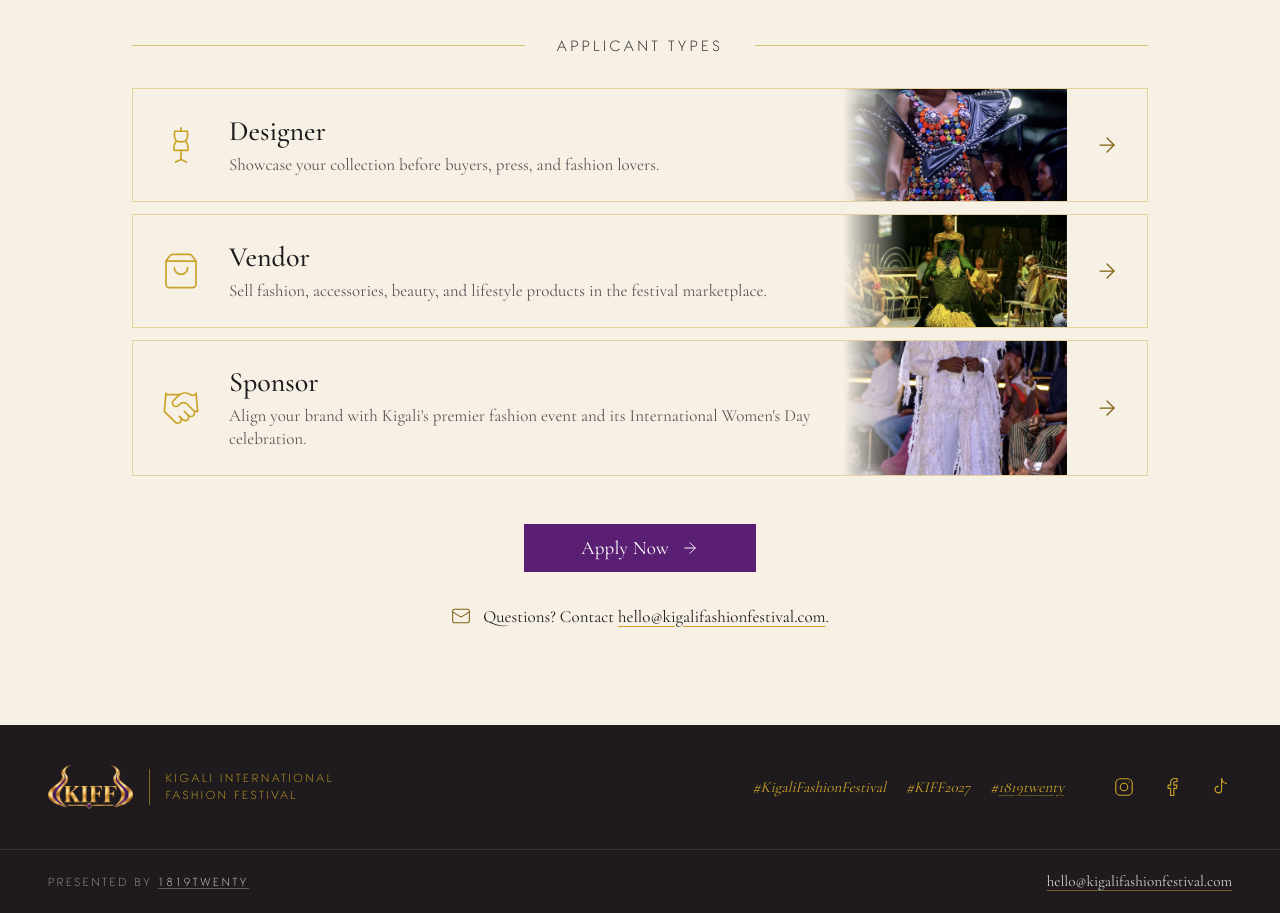
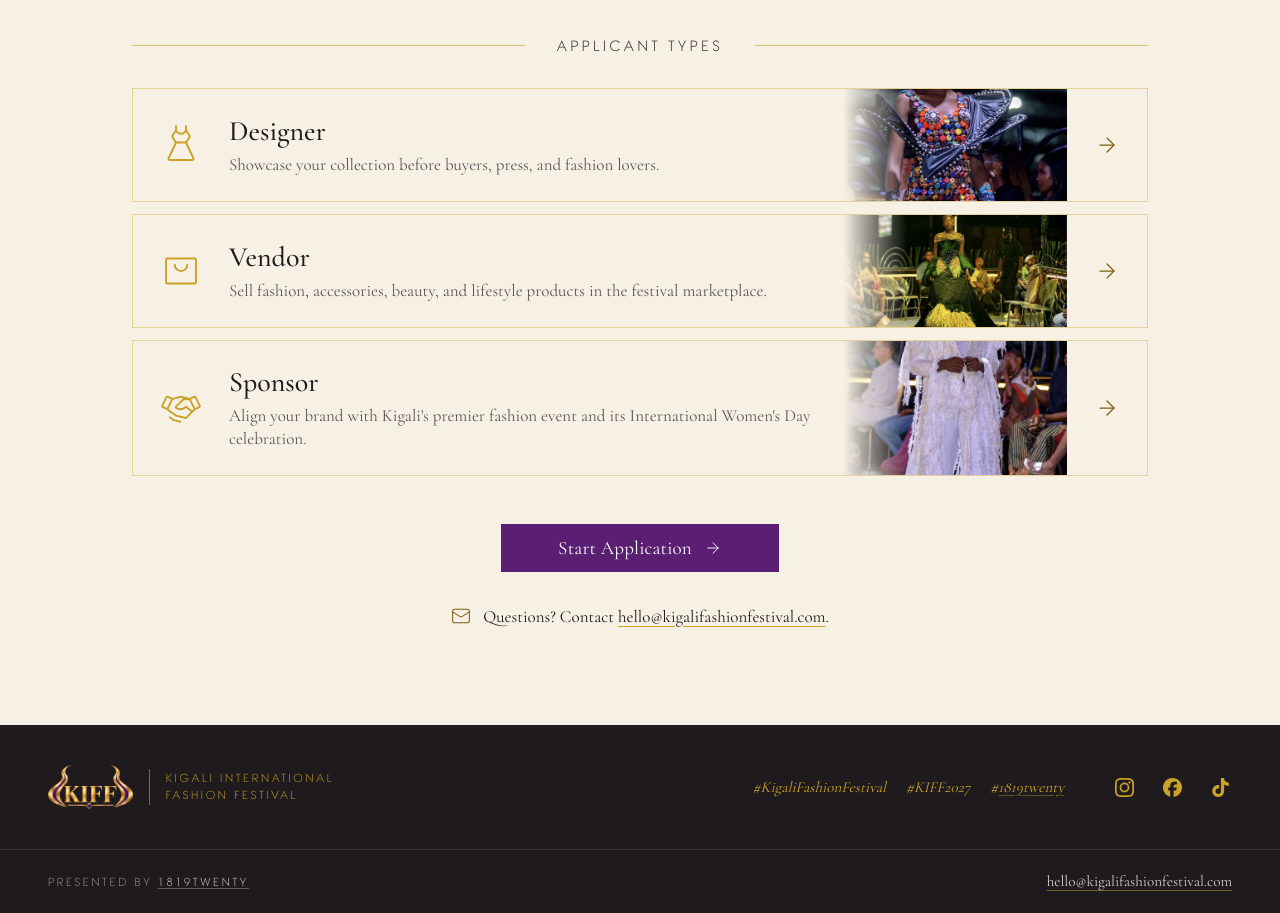
Before and after one commit to nishimweprince/kiff, a Next.js app: page /apply in a window 1280 px wide. Shown: the part 900-1813 px from the top of the page. Built offline with nearby package versions, Linux system fonts and the light colour scheme.

Commit message:
feat: migrate from lucide-react to react-icons for consistent icon usage and improve accessibility

```diff
--- a/app/apply/page.tsx
+++ b/app/apply/page.tsx
@@ -1,12 +1,12 @@
 import type { Metadata } from "next";
 import Image from "next/image";
 import Link from "next/link";
-import { CalendarDays, Handshake, Mail, ShoppingBag } from "lucide-react";
+import { LuCalendarDays as CalendarDays, LuMail as Mail } from "react-icons/lu";
+import { PiDressLight, PiHandshakeLight, PiShoppingBagLight } from "react-icons/pi";
 import { Hero, HeroTitle } from "@/components/Hero";
 import { Arrow, Button } from "@/components/Button";
 import { DiamondRule } from "@/components/DiamondRule";
 import { SectionLabel } from "@/components/SectionLabel";
-import { DressForm } from "@/components/icons";
 import { APPLICANT_ROWS, APPLY_INTRO } from "@/lib/content";
 import { CONTACT_EMAIL } from "@/lib/config";
 
@@ -16,7 +16,7 @@ export const metadata: Metadata = {
     "Apply to the Kigali International Fashion Festival, March 8–14, 2027, as a designer, vendor, or sponsor. Applications close February 1, 2027.",
 };
 
-const icons = { designer: DressForm, vendor: ShoppingBag, sponsor: Handshake } as const;
+const icons = { designer: PiDressLight, vendor: PiShoppingBagLight, sponsor: PiHandshakeLight } as const;
 
 export default function ApplyPage() {
   return (
@@ -58,7 +58,7 @@ export default function ApplyPage() {
                     href={`/apply/form?type=${row.type}`}
                     className="group grid grid-cols-[auto_minmax(0,1fr)_auto] items-center gap-x-5 border border-gold/40 bg-ivory pl-5 transition-colors hover:border-gold sm:grid-cols-[auto_minmax(0,1fr)_minmax(0,14rem)_auto] sm:gap-x-7 sm:pl-7"
                   >
-                    <Icon size={40} strokeWidth={1} className="text-gold" />
+                    <Icon size={40} className="text-gold" aria-hidden="true" />
                     <span className="py-6">
                       <span className="block font-serif text-[1.75rem] font-medium leading-tight">{row.title}</span>
                       <span className="mt-1 block text-[1.0625rem] leading-snug text-mute">{row.body}</span>
@@ -89,7 +89,7 @@ export default function ApplyPage() {
 
         <div className="flex flex-col items-center gap-8 pb-20 pt-12 sm:pb-24">
           <Button href="/apply/form" arrow className="px-14">
-            Apply Now
+            Start Application
           </Button>
           <p className="flex items-center gap-3 text-center text-[1.0625rem]">
             <Mail size={20} strokeWidth={1.25} className="shrink-0 text-gold-deep" aria-hidden="true" />
--- a/app/page.tsx
+++ b/app/page.tsx
@@ -1,5 +1,5 @@
 import Image from "next/image";
-import { CalendarDays, ChevronDown } from "lucide-react";
+import { LuCalendarDays as CalendarDays, LuChevronDown as ChevronDown } from "react-icons/lu";
 import { Hero } from "@/components/Hero";
 import { Button } from "@/components/Button";
 import { DiamondRule } from "@/components/DiamondRule";
--- a/app/partners/page.tsx
+++ b/app/partners/page.tsx
@@ -1,23 +1,21 @@
 import type { Metadata } from "next";
 import Image from "next/image";
+import type { IconType } from "react-icons";
 import {
-  Camera,
-  Check,
-  ConciergeBell,
-  Handshake,
-  Printer,
-  Scissors,
-  ShoppingBag,
-  Theater,
-  BusFront,
-  UtensilsCrossed,
-  type LucideIcon,
-} from "lucide-react";
+  LuBusFront as BusFront,
+  LuCamera as Camera,
+  LuCheck as Check,
+  LuConciergeBell as ConciergeBell,
+  LuPrinter as Printer,
+  LuScissors as Scissors,
+  LuTheater as Theater,
+  LuUtensilsCrossed as UtensilsCrossed,
+} from "react-icons/lu";
+import { PiDressLight, PiHandshakeLight, PiShoppingBagLight } from "react-icons/pi";
 import { Hero, HeroTitle } from "@/components/Hero";
 import { Button } from "@/components/Button";
 import { DiamondRule } from "@/components/DiamondRule";
 import { SectionLabel } from "@/components/SectionLabel";
-import { DressForm } from "@/components/icons";
 import { PARTNERS_INTRO, STUDIO_PARTNER, TIERS, WAYS_TO_PARTNER } from "@/lib/content";
 import { clsx } from "@/lib/clsx";
 
@@ -27,9 +25,9 @@ export const metadata: Metadata = {
     "Partner with the Kigali International Fashion Festival as a designer, vendor, sponsor, or in-kind Studio Partner. Couture, Runway, and Atelier sponsorship levels.",
 };
 
-const wayIcons = { designer: DressForm, vendor: ShoppingBag, sponsor: Handshake } as const;
+const wayIcons = { designer: PiDressLight, vendor: PiShoppingBagLight, sponsor: PiHandshakeLight } as const;
 
-const serviceIcons: Record<(typeof STUDIO_PARTNER.services)[number], LucideIcon> = {
+const serviceIcons: Record<(typeof STUDIO_PARTNER.services)[number], IconType> = {
   "Venue & Staging": Theater,
   Hospitality: ConciergeBell,
   "Hair & Makeup": Scissors,
@@ -83,7 +81,7 @@ export default function PartnersPage() {
               const Icon = wayIcons[way.type];
               return (
                 <li key={way.type} className="flex flex-col items-center border border-gold/40 px-7 pb-9 pt-8 text-center">
-                  <Icon size={40} strokeWidth={1} className="text-gold" />
+                  <Icon size={40} className="text-gold" aria-hidden="true" />
                   <h3 className="mt-4 font-serif text-[1.75rem] font-medium leading-tight">{way.title}</h3>
                   <p className="mt-3 max-w-[30ch] text-[1.0625rem] leading-relaxed text-mute">{way.body}</p>
                 </li>
--- a/components/Button.tsx
+++ b/components/Button.tsx
@@ -1,5 +1,5 @@
 import Link from "next/link";
-import { ArrowRight } from "lucide-react";
+import { LuArrowRight as ArrowRight } from "react-icons/lu";
 import { clsx } from "@/lib/clsx";
 
 type Variant = "purple" | "gold-outline" | "light-outline";
--- a/components/Footer.tsx
+++ b/components/Footer.tsx
@@ -2,12 +2,12 @@ import Image from "next/image";
 import Link from "next/link";
 import { CONTACT_EMAIL, SOCIAL } from "@/lib/config";
 import { Brand1819 } from "./Brand1819";
-import { Facebook, Instagram, TikTok } from "./icons";
+import { SiFacebook, SiInstagram, SiTiktok } from "react-icons/si";
 
 const socials = [
-  { href: SOCIAL.instagram, label: "Instagram", Icon: Instagram },
-  { href: SOCIAL.facebook, label: "Facebook", Icon: Facebook },
-  { href: SOCIAL.tiktok, label: "TikTok", Icon: TikTok },
+  { href: SOCIAL.instagram, label: "Instagram", Icon: SiInstagram },
+  { href: SOCIAL.facebook, label: "Facebook", Icon: SiFacebook },
+  { href: SOCIAL.tiktok, label: "TikTok", Icon: SiTiktok },
 ];
 
 export function Footer() {
@@ -42,7 +42,7 @@ export function Footer() {
                 aria-label={`KIFF on ${label} (opens in a new tab)`}
                 className="grid size-10 place-items-center text-gold transition-colors hover:text-gold-soft"
               >
-                <Icon size={22} />
+                <Icon size={19} aria-hidden="true" />
               </a>
             </li>
           ))}
--- a/components/Header.tsx
+++ b/components/Header.tsx
@@ -4,7 +4,7 @@ import Image from "next/image";
 import Link from "next/link";
 import { usePathname } from "next/navigation";
 import { useEffect, useState } from "react";
-import { Menu, X } from "lucide-react";
+import { LuMenu as Menu, LuX as X } from "react-icons/lu";
 import { SOCIAL } from "@/lib/config";
 import { clsx } from "@/lib/clsx";
 
@@ -108,7 +108,11 @@ export function Header() {
           aria-label={open ? "Close menu" : "Open menu"}
           className="-mr-2 grid size-10 cursor-pointer place-items-center text-ink md:hidden"
         >
-          {open ? <X size={24} strokeWidth={1.25} /> : <Menu size={24} strokeWidth={1.25} />}
+          {open ? (
+            <X size={24} strokeWidth={1.25} aria-hidden="true" />
+          ) : (
+            <Menu size={24} strokeWidth={1.25} aria-hidden="true" />
+          )}
         </button>
       </div>
 
--- a/components/form/FileUpload.tsx
+++ b/components/form/FileUpload.tsx
@@ -1,7 +1,13 @@
 "use client";
 
 import { useEffect, useId, useRef, useState } from "react";
-import { FileText, ImageIcon, LoaderCircle, Upload, X } from "lucide-react";
+import {
+  LuFileText as FileText,
+  LuImage as ImageIcon,
+  LuLoaderCircle as LoaderCircle,
+  LuUpload as Upload,
+  LuX as X,
+} from "react-icons/lu";
 import type { UploadedFile } from "@/lib/schema";
 import { FieldError } from "./fields";
 import { clsx } from "@/lib/clsx";
@@ -184,7 +190,7 @@ export function FileUpload({
                 aria-label={`Remove ${f.name}`}
                 className="-mr-2 grid size-8 cursor-pointer place-items-center text-mute hover:text-ink"
               >
-                <X size={16} strokeWidth={1.5} />
+                <X size={16} strokeWidth={1.5} aria-hidden="true" />
               </button>
             </li>
           ))}
--- a/components/form/fields.tsx
+++ b/components/form/fields.tsx
@@ -1,6 +1,6 @@
 "use client";
 
-import { Check } from "lucide-react";
+import { LuCheck as Check } from "react-icons/lu";
 import { clsx } from "@/lib/clsx";
 
 type Option = { value: string; label: string };
@@ -97,7 +97,7 @@ function ChoiceMark({ kind, checked }: { kind: "radio" | "checkbox"; checked: bo
         checked ? "border-purple bg-purple text-white" : "border-gold/70 bg-white/60",
       )}
     >
-      {checked && (kind === "checkbox" ? <Check size={13} strokeWidth={2} /> : <span className="size-1.5 bg-gold" />)}
+      {checked && (kind === "checkbox" ? <Check size={13} strokeWidth={2} aria-hidden="true" /> : <span className="size-1.5 bg-gold" />)}
     </span>
   );
 }
--- a/components/icons.tsx
+++ /dev/null
@@ -1,64 +0,0 @@
-import type { SVGProps } from "react";
-
-// Thin-line icons that Lucide doesn't provide, drawn to match its 24px grid.
-type IconProps = SVGProps<SVGSVGElement> & { size?: number; strokeWidth?: number };
-
-function Svg({ size = 24, strokeWidth = 1.25, children, ...rest }: IconProps) {
-  return (
-    <svg
-      xmlns="http://www.w3.org/2000/svg"
-      width={size}
-      height={size}
-      viewBox="0 0 24 24"
-      fill="none"
-      stroke="currentColor"
-      strokeWidth={strokeWidth}
-      strokeLinecap="round"
-      strokeLinejoin="round"
-      aria-hidden="true"
-      {...rest}
-    >
-      {children}
-    </svg>
-  );
-}
-
-export function DressForm(props: IconProps) {
-  return (
-    <Svg {...props}>
-      <path d="M12 1.75v2" />
-      <path d="M8.25 3.75h7.5" />
-      <path d="M8.25 3.75c-.5 2.4-.35 4.2 1 5.9-1.2 1.6-1.75 3.4-1.4 5.6h8.3c.35-2.2-.2-4-1.4-5.6 1.35-1.7 1.5-3.5 1-5.9" />
-      <path d="M9.25 9.65c1.7.6 3.8.6 5.5 0" />
-      <path d="M12 15.25v5.5" />
-      <path d="M8.75 22.25 12 20.75l3.25 1.5" />
-    </Svg>
-  );
-}
-
-export function Instagram(props: IconProps) {
-  return (
-    <Svg {...props}>
-      <rect x="3" y="3" width="18" height="18" rx="5" />
-      <circle cx="12" cy="12" r="4.1" />
-      <circle cx="17.4" cy="6.6" r="0.6" fill="currentColor" stroke="none" />
-    </Svg>
-  );
-}
-
-export function Facebook(props: IconProps) {
-  return (
-    <Svg {...props}>
-      <path d="M17.5 2.75h-2.75a4.25 4.25 0 0 0-4.25 4.25v3H7.75v3.5h2.75v7.75h3.5V13.5h2.9l.6-3.5h-3.5V7.25c0-.7.55-1 1.1-1h2.4z" />
-    </Svg>
-  );
-}
-
-export function TikTok(props: IconProps) {
-  return (
-    <Svg {...props}>
-      <path d="M13.75 2.75v12.1a3.6 3.6 0 1 1-3.6-3.6" />
-      <path d="M13.75 2.75c.3 2.9 2.35 4.95 5.25 5.25" />
-    </Svg>
-  );
-}
--- a/package.json
+++ b/package.json
@@ -14,10 +14,10 @@
     "cloudinary": "^2.11.0",
     "cmdk": "^1.1.1",
     "libphonenumber-js": "^1.13.14",
-    "lucide-react": "^1.48.0",
     "next": "16.3.6",
     "react": "19.2.8",
     "react-dom": "19.2.8",
+    "react-icons": "^5.7.0",
     "react-phone-number-input": "^3.4.18",
     "react-remove-scroll": "^2.7.2",
     "resend": "^6.30.0",
```
Also changed, not shown: components/form/ApplicationForm.tsx (+8 -5 lines), 1 other file (tests, documents, lock files or other folders).
